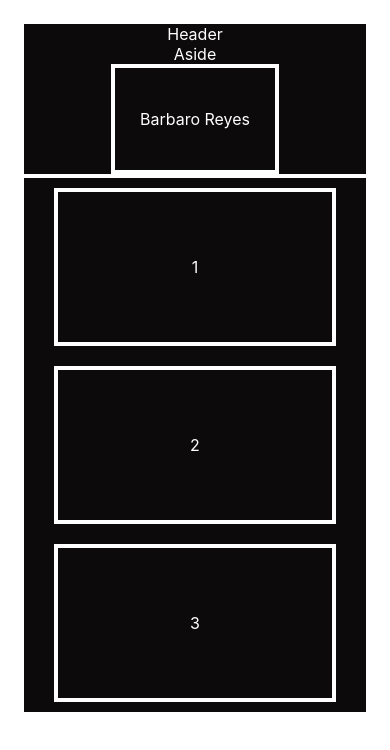
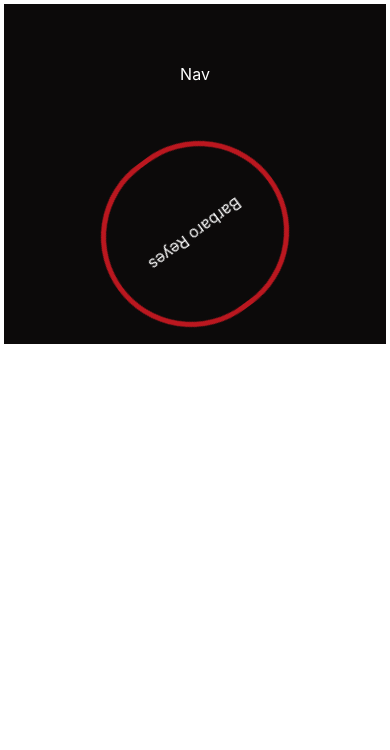
Before and after one commit to barbaroreyes/transapp, a React (Create React App) app: page / in a window 390 px wide. Shown: the top 750 px of the page. Built offline with nearby package versions, Linux system fonts and the light colour scheme.

Commit message:
update-movil-view

```diff
--- a/src/App.css
+++ b/src/App.css
@@ -68,6 +68,8 @@
 @media (max-width: 768px) {
   .App{
     color: #fff;
+    cursor: pointer;
+   height: 500px;
   }
 
   .home{
@@ -77,20 +79,30 @@
     flex-direction: column;
     align-items: center;
     border: 4px solid white;
-    margin: 20px;
+    padding: 10px;
+
   }.main{
-    display: flex;
-    border: 4px solid white;
-    padding: 25px;
-  }.footer-home{
-    width: 100%;
-    border: 4px solid white;
     display: flex;
     justify-content: center;
     flex-direction: column;
     align-items: center;
+    border: 5px solid rgb(187, 23, 31);
+    padding: 35px;
+    margin: 10px;
+    border-radius: 300px;
+    height:100px;
+    animation: around infinite 20s linear;
+
+  }.footer-home{
+    width: 100%;
+    border: 4px solid rgb(187, 23, 31);;
+    display: none;
+    justify-content: center;
+    flex-direction: column;
+    align-items: center;
+
   }.box{
-    border: 4px solid white;
+    border: 5px solid rgb(187, 23, 31);
     width: 80%;
     height: 150px;
     margin: 10px;
@@ -99,6 +111,26 @@
     flex-direction: column;
     align-items: center;
 
+  }.header-home{
+    border: 4px solid rgb(187, 23, 31);;
+    /* margin: 20px; */
+
+  }.main:hover{
+    color: red;
+  }.header-home{
+    display: none;
+  }.Header{
+    margin: 50px;
+  }
+}
+
+@keyframes around {
+  from {
+    transform: rotate(0deg);
+
+  }
+  to {
+    transform: rotate(360deg);
   }
 }
 
--- a/src/pages/Home.js
+++ b/src/pages/Home.js
@@ -6,7 +6,7 @@ import Asside from '../component/Asside'
 const Home = () => {
   return (
     <div className="home">
-        <header className="Header">Header</header>
+        <header className="Header">Nav</header>
         <Asside/>
          <Main/>
         <Footer/>
```
